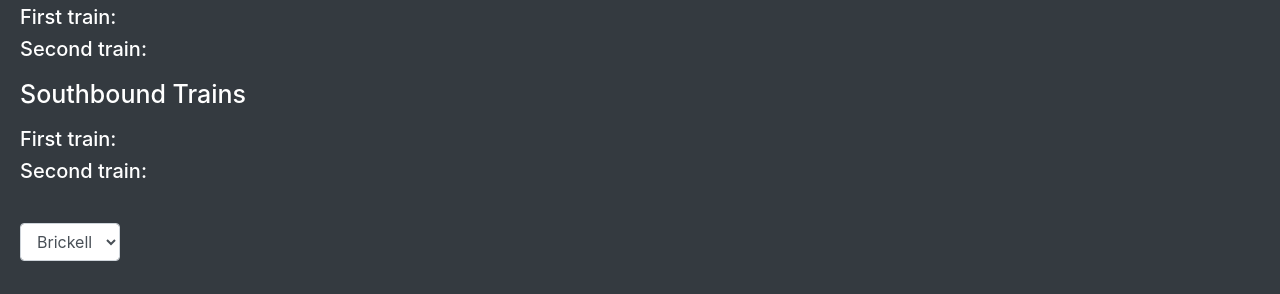
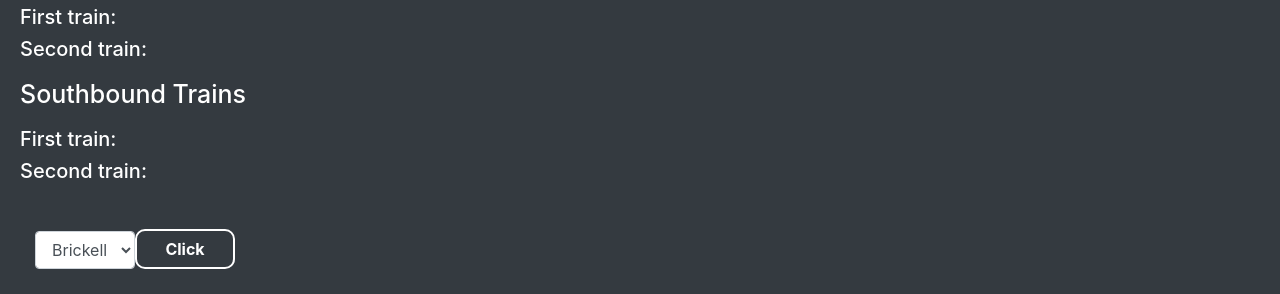
Before and after one commit to alegomez1/Metrorail-Times, a website: page index.html in a window 1280 px wide. Shown: the part 500-794 px from the top of the page. Drawn offline with nearby package versions, Linux system fonts and the light colour scheme; no server answers.

Commit message:
Added CSS to button, changed its position, placed it in a div with form

```diff
--- a/index.html
+++ b/index.html
@@ -56,12 +56,14 @@
 
 
     <!-- Test for user selected trains -->
-
+    <div class='container-fluid form-button-div'>
     <select class="form-control mytest">
       <option>Brickell</option>
       <option>Dadeland North</option>
       <option>University</option>
     </select>
+    <button class = 'load-info-button' type="button" onclick="refresh()">Click</button>
+  </div>
 
     <h3 class="station-title">Station:</h3>
     <!-- Northbound Trains -->
@@ -75,7 +77,7 @@
       <h4>Southbound Trains</h4>
       <h5>First train:</h5>
       <h5>Second train:</h5>
-      <button type="button" onclick="refresh()">Click</button>
+
     </div>
 
 
--- a/public/CSS/styles.css
+++ b/public/CSS/styles.css
@@ -35,3 +35,17 @@ h3{
     width: 100px;
     margin: 40px 0 0 20px
 }
+.load-info-button{
+    width: 100px;
+    height: 40px;
+    margin: 20px 0 0 0;
+    font-weight: bold;
+    background-color: #343a40;
+    border: 2px solid white;
+    border-radius: 10px
+}
+.form-button-div{
+    display: flex;
+    justify-content: baseline;
+align-items: flex-end;
+}
```
